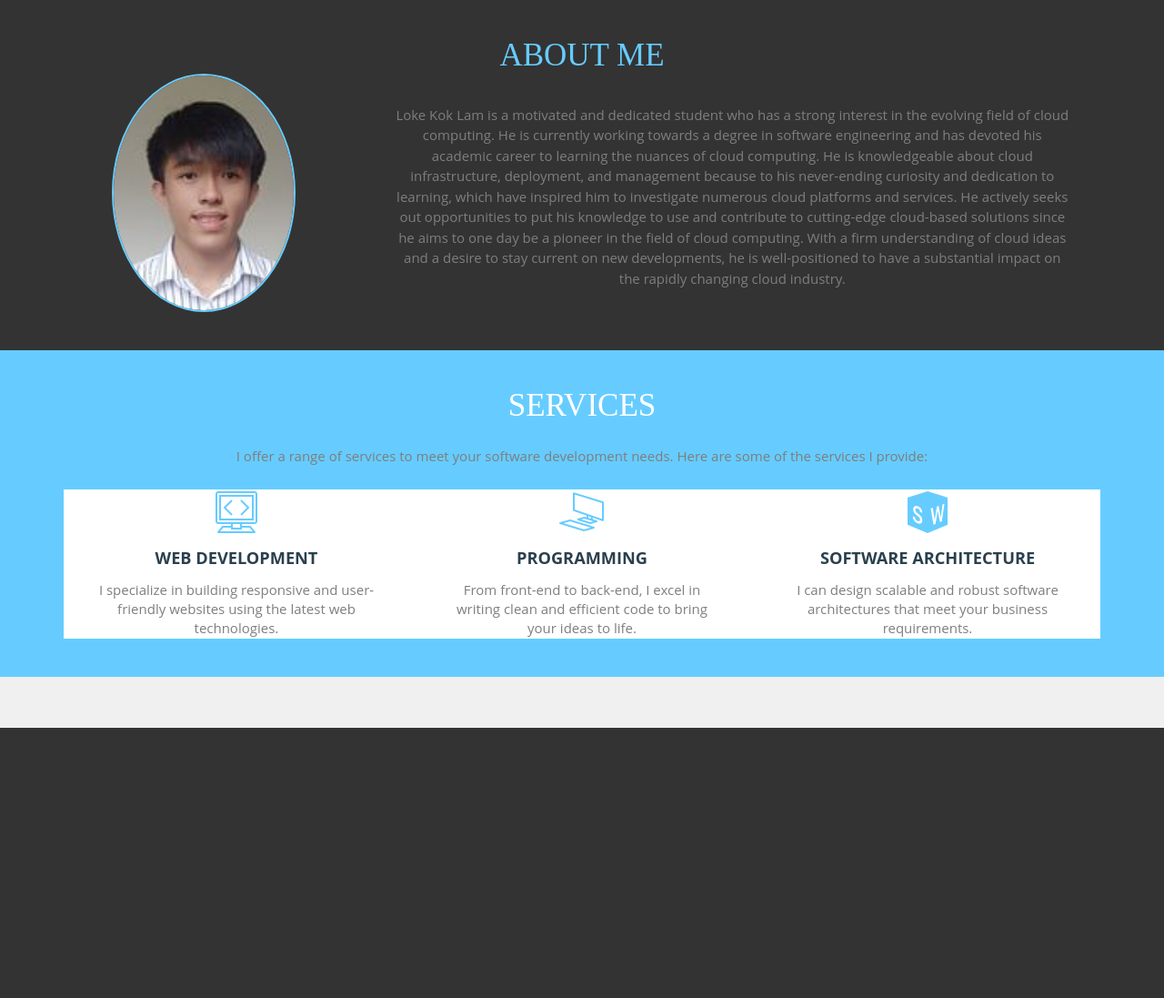
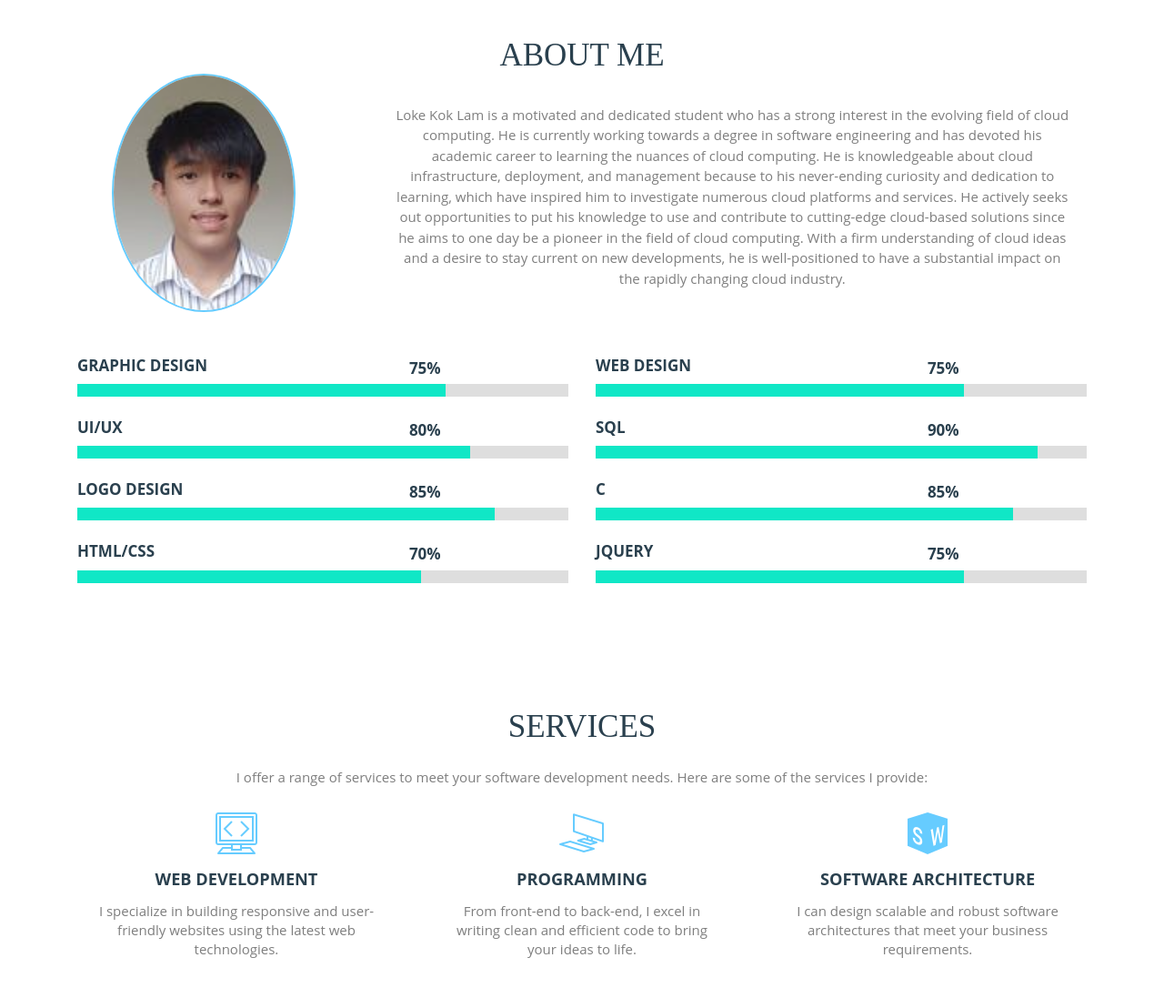
Before and after one commit to yongsean/cloud, a Flask app: page /portfolio-lkl in a window 1280 px wide. Shown: the whole page at 91% size. Before the commit the page ends 800 px from the top, so only its background shows below. Run offline with Flask 3, Linux system fonts and the light colour scheme; some libraries are stand-ins or nearby versions.

Commit message:
Update PortfolioLKL.html

```diff
--- a/templates/PortfolioLKL.html
+++ b/templates/PortfolioLKL.html
@@ -16,36 +16,9 @@
 		}
 	</script>
 	<link href="{{ url_for('static', filename='css/bootstrap.css') }}" rel='stylesheet' type='text/css' />
-	<link href="{{ url_for('static', filename='css/style.css') }}" rel="stylesheet" type="text/css" media="all" />
+	<link href="{{ url_for('static', filename='css/lkl-style.css') }}" rel="stylesheet" type="text/css" media="all" />
 	<!-- Custom CSS for the software engineer portfolio -->
-	<style>
-		body {
-			background-color: #f0f0f0;
-		}
 
-		.about-section {
-			background-color: #333;
-			color: #fff;
-		}
-
-		.about-header h3 {
-			color: #66ccff;
-		}
-
-		.services-section {
-			background-color: #66ccff;
-			color: #333;
-		}
-
-		.services-header h3 {
-			color: #fff;
-		}
-
-		.services-grid {
-			background-color: #fff;
-			color: #333;
-		}
-	</style>
 	<!-- jQuery (necessary for Bootstrap's JavaScript plugins) -->
 	<script src="{{ url_for('static', filename='js/jquery.min.js') }}"></script>
 	<script type="text/javascript" src="{{ url_for('static', filename='js/move-top.js') }}"></script>
@@ -86,6 +59,126 @@
 					<div class="clearfix"></div>
 				</div>
 				<!-- Add your skills and experience here -->
+				<div class="about-sectiongrids">
+					<div class="col-md-6 about-leftgrid">
+						<div class="polls">
+							<div class="poll">
+								<div class="poll-desc">
+									<h4>Graphic Design</h4>
+								</div>
+								<div class="percentage">
+									<p>75%</p>
+								</div>
+								<div class="clearfix"></div>
+							</div>
+							<div class="skills">
+								<div style="width:75%"> </div>
+							</div>
+						</div>
+						<div class="polls">
+							<div class="poll">
+								<div class="poll-desc">
+									<h4>Ui/Ux</h4>
+								</div>
+								<div class="percentage">
+									<p>80%</p>
+								</div>
+								<div class="clearfix"></div>
+							</div>
+							<div class="skills">
+								<div style="width:80%"> </div>
+							</div>
+						</div>
+						<div class="polls">
+							<div class="poll">
+								<div class="poll-desc">
+									<h4>Logo Design</h4>
+								</div>
+								<div class="percentage">
+									<p>85%</p>
+								</div>
+								<div class="clearfix"></div>
+							</div>
+							<div class="skills">
+								<div style="width:85%"> </div>
+							</div>
+						</div>
+						<div class="polls">
+							<div class="poll">
+								<div class="poll-desc">
+									<h4>Html/Css</h4>
+								</div>
+								<div class="percentage">
+									<p>70%</p>
+								</div>
+								<div class="clearfix"></div>
+							</div>
+							<div class="skills">
+								<div style="width:70%"> </div>
+							</div>
+						</div>
+
+					</div>
+					<div class="col-md-6 about-rightgrid">
+						<div class="polls">
+							<div class="poll">
+								<div class="poll-desc">
+									<h4>web design</h4>
+								</div>
+								<div class="percentage">
+									<p>75%</p>
+								</div>
+								<div class="clearfix"></div>
+							</div>
+							<div class="skills">
+								<div style="width:75%"> </div>
+							</div>
+						</div>
+						<div class="polls">
+							<div class="poll">
+								<div class="poll-desc">
+									<h4>SQL</h4>
+								</div>
+								<div class="percentage">
+									<p>90%</p>
+								</div>
+								<div class="clearfix"></div>
+							</div>
+							<div class="skills">
+								<div style="width:90%"> </div>
+							</div>
+						</div>
+						<div class="polls">
+							<div class="poll">
+								<div class="poll-desc">
+									<h4>C</h4>
+								</div>
+								<div class="percentage">
+									<p>85%</p>
+								</div>
+								<div class="clearfix"></div>
+							</div>
+							<div class="skills">
+								<div style="width:85%"> </div>
+							</div>
+						</div>
+						<div class="polls">
+							<div class="poll">
+								<div class="poll-desc">
+									<h4>Jquery</h4>
+								</div>
+								<div class="percentage">
+									<p>75%</p>
+								</div>
+								<div class="clearfix"></div>
+							</div>
+							<div class="skills">
+								<div style="width:75%"> </div>
+							</div>
+						</div>
+					</div>
+					<div class="clearfix"></div>
+				</div>
 			</div>
 		</div>
 		<!-- about-section-ends -->
```
